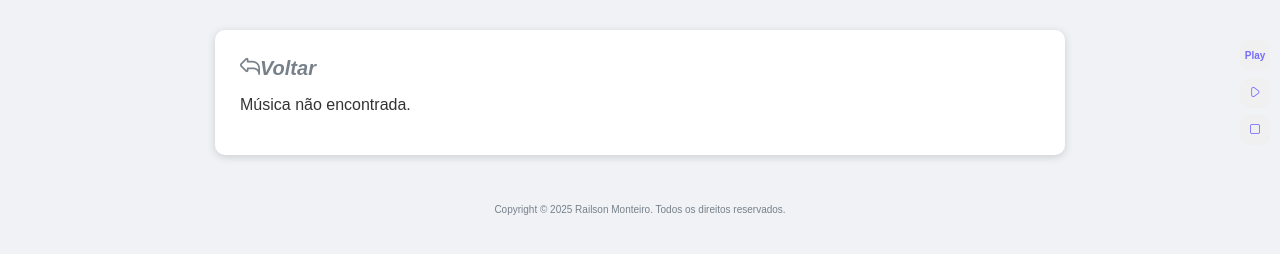
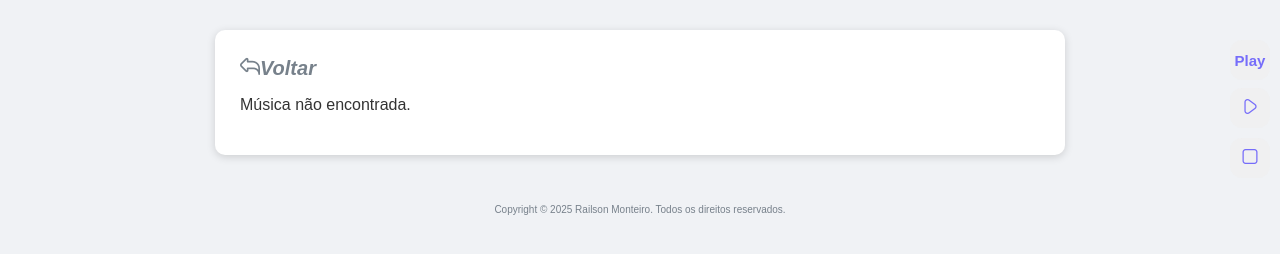
Before and after one commit to RailsonMonteiro/Letras, a plain HTML site: page index.html in a window 1280 px wide. Drawn offline with nearby package versions, Linux system fonts and the light colour scheme.

Commit message:
ajuste nos botoes e icone.

```diff
--- a/index.html
+++ b/index.html
@@ -3,8 +3,9 @@
 <head>
 <meta charset="UTF-8">
 <meta name="viewport" content="width=device-width, initial-scale=1.0">
-<title>Letra da Música</title>
+<title>Música</title>
 <link rel='stylesheet' href='https://cdn-uicons.flaticon.com/2.6.0/uicons-regular-rounded/css/uicons-regular-rounded.css'>
+<link rel="icon" sizes="32" href="icon-512.png" />
 <style>
   html,body {
     height: 100%;
@@ -92,10 +93,10 @@
     color: #4235fc;
     border: none;
     border-radius: 30%;
-    width: 30px;
-    height: 30px;
+    width: 40px;
+    height: 40px;
     font-weight: bold;
-    font-size: 10px;
+    font-size: 15px;
     cursor: pointer;
     z-index: 1000;
     opacity: 0.7;
@@ -107,8 +108,8 @@
   }
 
   .btn-audio { top: 20px; }
-  .btn-pause { top: 58px; }
-  .btn-stop  { top: 95px; }
+  .btn-pause { top: 68px; }
+  .btn-stop  { top: 118px; }
 
   .botoes{ padding: 2px; }
 </style>
```
